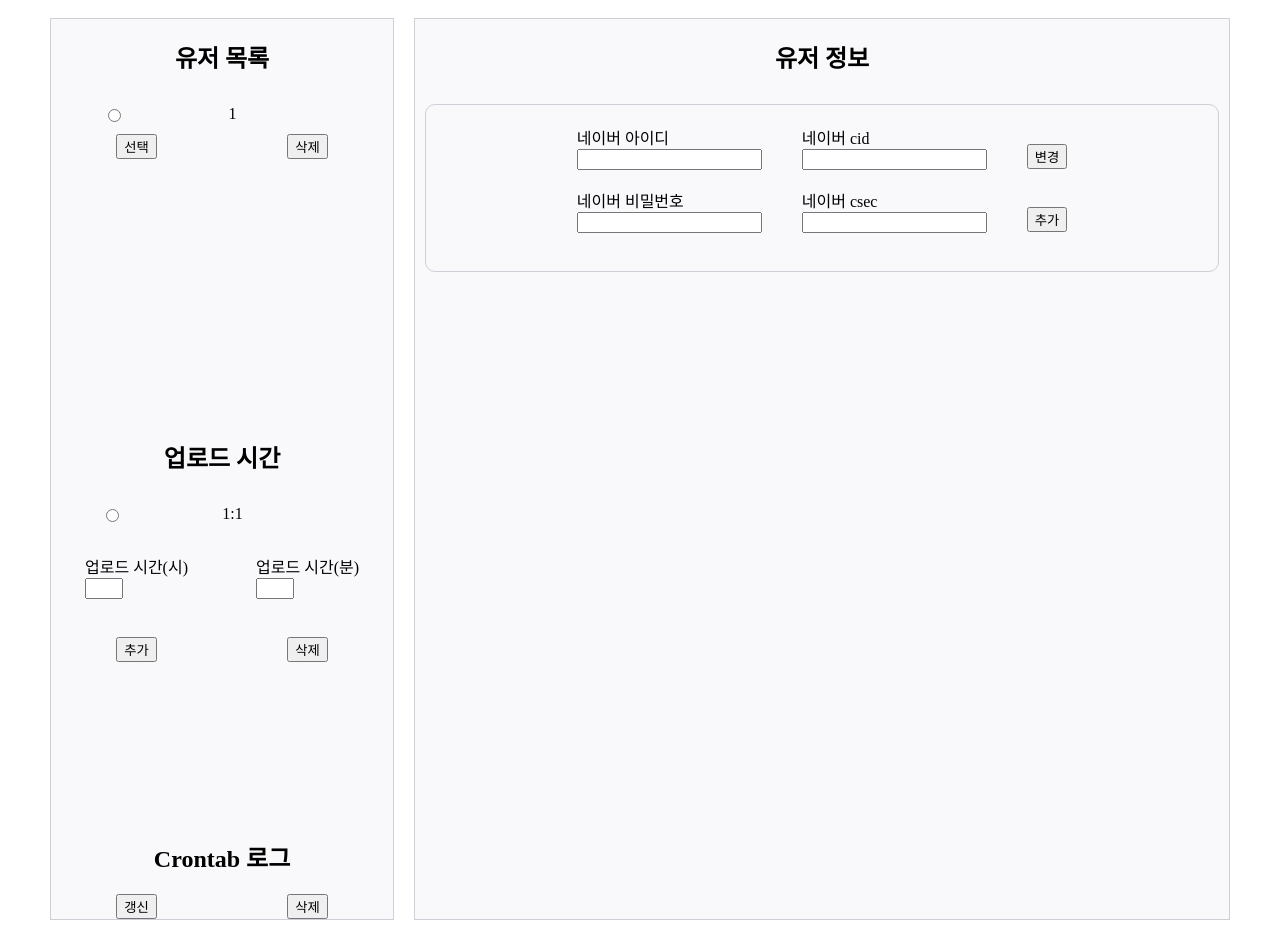
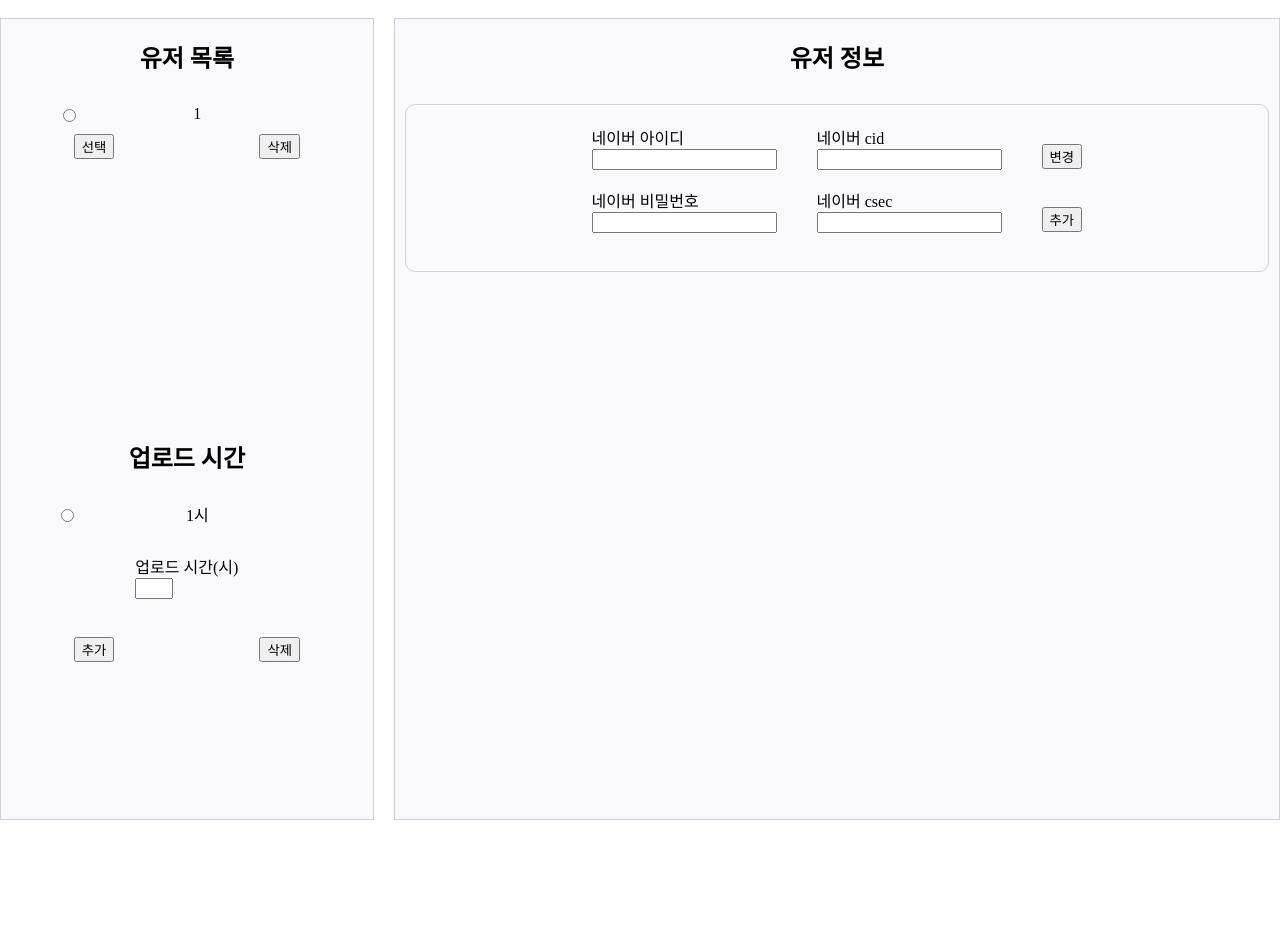
Before and after one commit to dajeonia/my_django_cafe_upload, a Django app: page /home/ in a window 1280 px wide. After the commit the page ends 820 px from the top, so only its background shows below. Run offline with Django 5.2, Linux system fonts and the light colour scheme; tables that the repository leaves empty hold one stand-in row (values such as "Sample post").

Commit message:
template renew

```diff
--- a/uploadCafeSetting/templates/home/home.html
+++ b/uploadCafeSetting/templates/home/home.html
@@ -9,7 +9,7 @@
     <div style="display:flex; justify-content: center;
         width: 100%; height: 100%;">
         <div style="display:flex; justify-content: center;
-            width: 80%; height: 80%; min-width: 1200px;
+            width: 80%; height: 80%; min-width: 1300px;
             min-height: 500px;">
             <div style="width:29%; margin: 10px; background-color:#f9f9fb; border:1px solid #cfcfd8;">
                 <div style="display: flex; width: 100%;">
@@ -42,7 +42,7 @@
                         {% for upload_time in upload_time_list %}
                         <div style="display:flex; justify-content:space-around; height:40px;">
                             <input style="align-self:center;" type="radio" id="chosen_id" name="chosen_id" value={{upload_time.id}}>
-                            <label style="align-self:center;" for={{upload_time.id}}>{{upload_time.upload_hr}}:{{upload_time.upload_mn}}</label><br>
+                            <label style="align-self:center;" for={{upload_time.id}}>{{upload_time.upload_hr}}시</label><br>
 
                         </div>
                         {% endfor %}
@@ -52,28 +52,10 @@
                                 <label for="upload_time_hr">업로드 시간(시)</label>
                                 <input style="width:30px" type="text" id="upload_time_hr" name="upload_time_hr" value=""><br>
                             </div>
-                            <div
-                                style="display:flex; justify-content:space-around; flex-direction:column; margin:20px;">
-                                <label for="upload_time_mn">업로드 시간(분)</label>
-                                <input style="width:30px" type="text" id="upload_time_mn" name="upload_time_mn" value=""><br>
-                            </div>
                         </div>
                         <div style="display:flex; justify-content:space-around;">
                             <input type="submit" name="create_upload_time" value="추가">
                             <input type="submit" name="delete_upload_time" value="삭제">
-                        </div>
-                    </form>
-                </div>
-                <div>
-                    <h2 style="text-align:center;">Crontab 로그</h2>
-                    <div style="background:white; margin:10px;">
-                        {{cron_result}}
-                    </div>
-                    <form action="{% url 'home:index' %}" method="post">
-                        {% csrf_token %}
-                        <div style="display:flex; justify-content:space-around;">
-                            <button type="submit" name="refresh_cron">갱신</button>
-                            <button type="submit" name="remove_cron">삭제</button>
                         </div>
                     </form>
                 </div>
@@ -120,33 +102,33 @@
                                 style="display:flex; justify-content:space-around; flex-direction:column; margin:20px;">
                                 <input type="hidden" id="user_id" name="user_id" value={{selected_user_info.id}}>
                                 <label for="from_board_url">가져올 게시판 url</label>
-                                <input type="text" id="from_board_url" name="from_board_url" value=""><br>
+                                <input type="text" id="from_board_url" name="from_board_url" value={{selected_upload_item.from_board_url}}><br>
 
                                 <label for="from_club_id">가져올 게시판 clubid</label>
-                                <input type="text" id="from_club_id" name="from_club_id" value=""><br>
+                                <input type="text" id="from_club_id" name="from_club_id" value={{selected_upload_item.from_club_id}}><br>
 
                                 <label for="from_menu_id">가져올 게시판 menuid</label>
-                                <input type="text" id="from_menu_id" name="from_menu_id" value=""><br>
+                                <input type="text" id="from_menu_id" name="from_menu_id" value={{selected_upload_item.from_menu_id}}><br>
 
                                 <div style="margin-top:20px;">
                                     <label for="from_article_no">선택할 게시글 번호(start)</label>
-                                    <input style="width:30px" type="text" id="from_article_no" name="from_article_no" value=""><br>
+                                    <input style="width:30px" type="text" id="from_article_no" name="from_article_no" value={{selected_upload_item.from_article_no}}><br>
                                 </div>
                             </div>
                             <div
                                 style="display:flex; justify-content:space-around; flex-direction:column; margin:20px;">
                                 <label for="to_board_url">업로드할 게시판 url</label>
-                                <input type="text" id="to_board_url" name="to_board_url" value=""><br>
+                                <input type="text" id="to_board_url" name="to_board_url" value={{selected_upload_item.to_board_url}}><br>
 
                                 <label for="to_club_id">업로드할 게시판 clubid</label>
-                                <input type="text" id="to_club_id" name="to_club_id" value=""><br>
+                                <input type="text" id="to_club_id" name="to_club_id" value={{selected_upload_item.to_club_id}}><br>
 
                                 <label for="to_menu_id">업로드할 게시판 menuid</label>
-                                <input type="text" id="to_menu_id" name="to_menu_id" value=""><br>
+                                <input type="text" id="to_menu_id" name="to_menu_id" value={{selected_upload_item.to_menu_id}}><br>
 
                                 <div style="margin-top:20px;">
                                     <label for="to_article_no">선택할 게시글 번호(end)</label>
-                                    <input style="width:30px" type="text" id="to_article_no" name="to_article_no" value=""><br>
+                                    <input style="width:30px" type="text" id="to_article_no" name="to_article_no" value={{selected_upload_item.to_article_no}}><br>
                                 </div>
                             </div>
                             <div
@@ -184,6 +166,12 @@
                                     {% csrf_token %}
                                     <input type="hidden" id="user_id" name="user_id" value={{selected_user_info.id}}>
                                     <input type="hidden" id="upload_item_id" name="upload_item_id" value={{upload_item.id}}>
+                                    <input type="submit" name="update_upload_item" value="수정">
+                                </form></td>
+                                <td><form action="{% url 'home:index' %}" method="post">
+                                    {% csrf_token %}
+                                    <input type="hidden" id="user_id" name="user_id" value={{selected_user_info.id}}>
+                                    <input type="hidden" id="upload_item_id" name="upload_item_id" value={{upload_item.id}}>
                                     <input type="submit" name="delete_upload_item" value="삭제">
                                 </form></td>
                             </tr>
```
